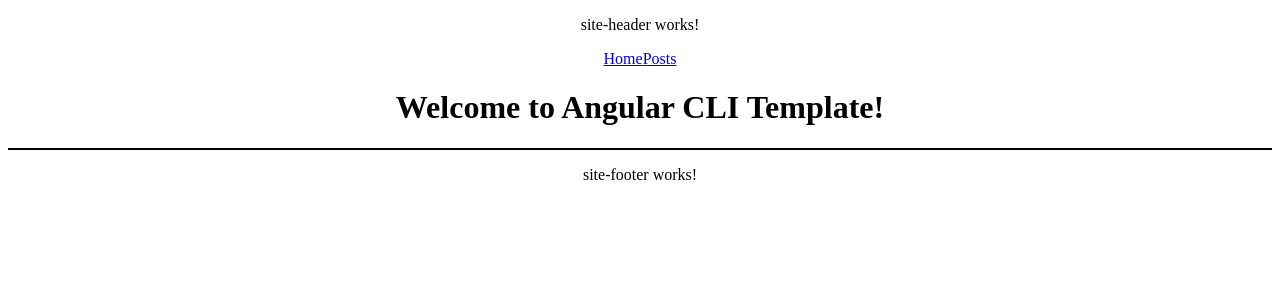
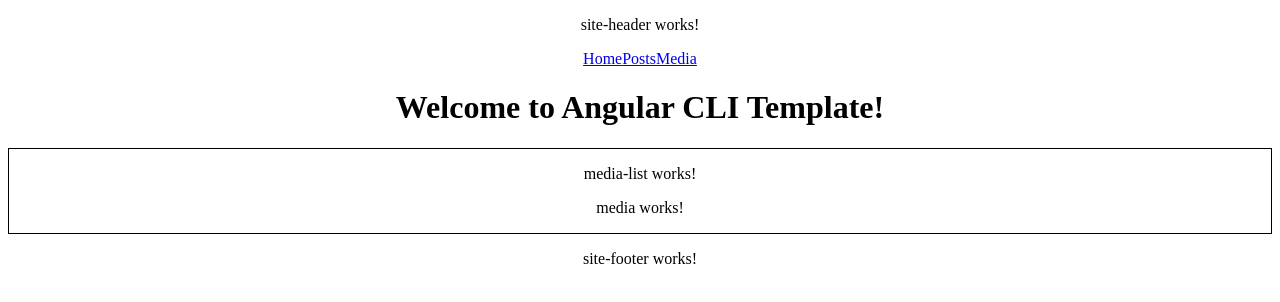
Before and after one commit to mrfett/myspaceExercise, an Angular app: page /media in a window 1280 px wide. Before the commit this address led to /. Shown: the top 302 px of the page. Built offline with nearby package versions, Linux system fonts and the light colour scheme.

Commit message:
Changed layout to get rid of unused elements; added more detail to header component.

```diff
--- a/src/app/app.module.ts
+++ b/src/app/app.module.ts
@@ -9,11 +9,13 @@
 import { SiteFooterComponent } from "./site-footer/site-footer.component";
 import { PostsListComponent } from "./posts-list/posts-list.component";
 import { HomePageComponent } from "./pages/home-page/home-page.component";
+import { MediaListComponent } from './media-list/media-list.component';
 
 const routes: Routes = [
   { path: "home", component: HomePageComponent },
   { path: "", redirectTo: "home", pathMatch: "full" },
   { path: "posts", component: PostsListComponent },
+  { path: "media", component: MediaListComponent },
 ];
 
 @NgModule({
@@ -25,6 +27,7 @@
     SiteFooterComponent,
     PostsListComponent,
     HomePageComponent,
+    MediaListComponent,
   ],
   imports: [BrowserModule, RouterModule.forRoot(routes)],
   providers: [],
--- /dev/null
+++ b/src/app/media-list/media-list.component.html
@@ -0,0 +1,2 @@
+<p>media-list works!</p>
+<app-media></app-media>
--- /dev/null
+++ b/src/app/media-list/media-list.component.ts
@@ -0,0 +1,15 @@
+import { Component, OnInit } from '@angular/core';
+
+@Component({
+  selector: 'app-media-list',
+  templateUrl: './media-list.component.html',
+  styleUrls: ['./media-list.component.scss']
+})
+export class MediaListComponent implements OnInit {
+
+  constructor() { }
+
+  ngOnInit(): void {
+  }
+
+}
--- a/src/app/pages/home-page/home-page.component.html
+++ b/src/app/pages/home-page/home-page.component.html
@@ -1,5 +1,6 @@
-<aside>
+<aside class="sidebar">
   Sidebar
+  <app-media-list></app-media-list>
 </aside>
 <main>
   <div class="posts-list-component"></div>
--- a/src/app/pages/home-page/home-page.component.scss
+++ b/src/app/pages/home-page/home-page.component.scss
@@ -0,0 +1,8 @@
+:host {
+    display: flex;
+    flex-direction: row;
+}
+
+.sidebar {
+    flex-basis: 33%;
+}
--- a/src/app/site-header/site-header.component.html
+++ b/src/app/site-header/site-header.component.html
@@ -1,3 +1,4 @@
 <p>site-header works!</p>
 <a routerLink="/home">Home</a>
 <a routerLink="/posts">Posts</a>
+<a routerLink="/media">Media</a>
```
Also changed, not shown: src/app/media-list/media-list.component.scss (added), 1 other file (tests, documents, lock files or other folders).
